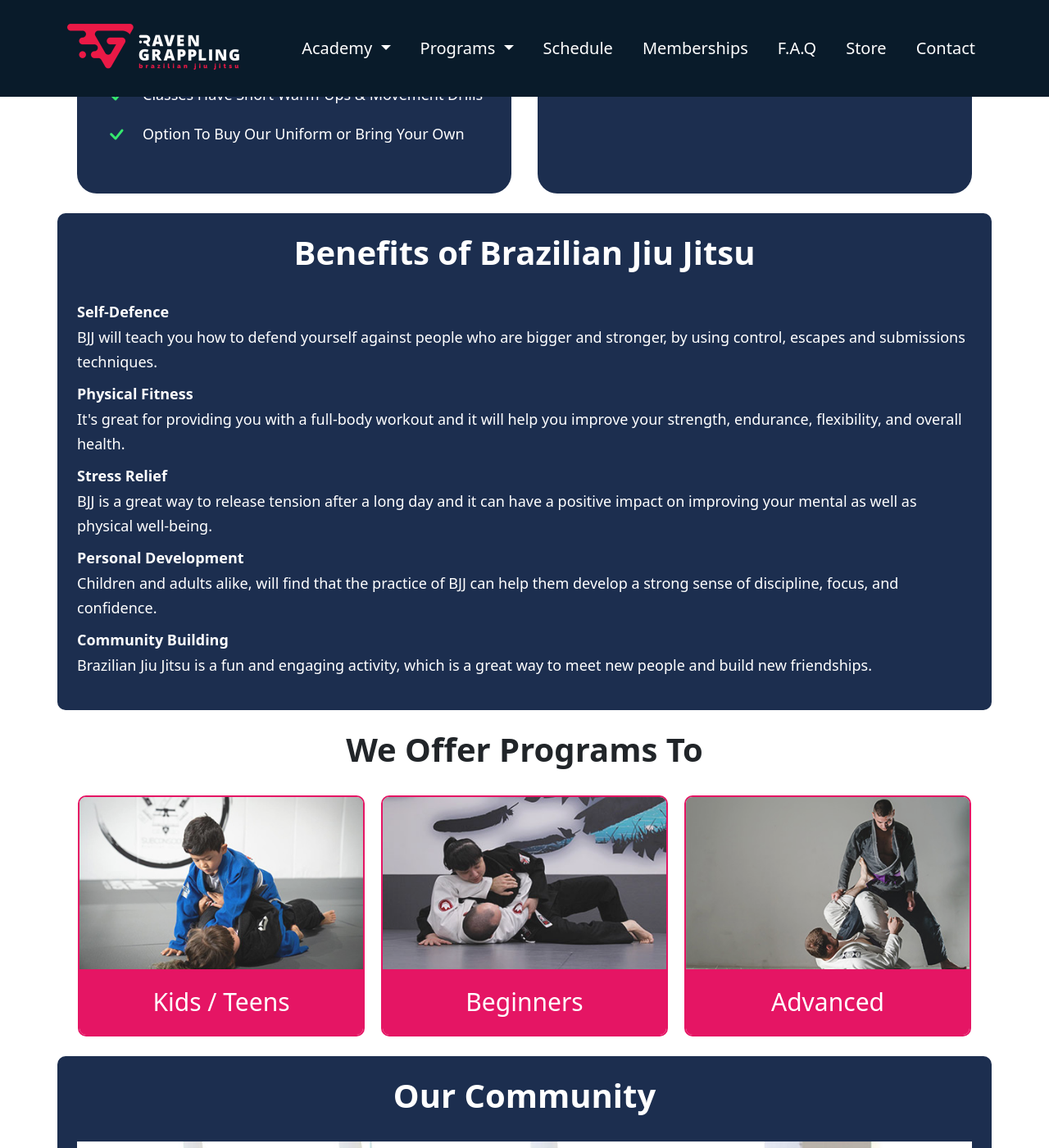
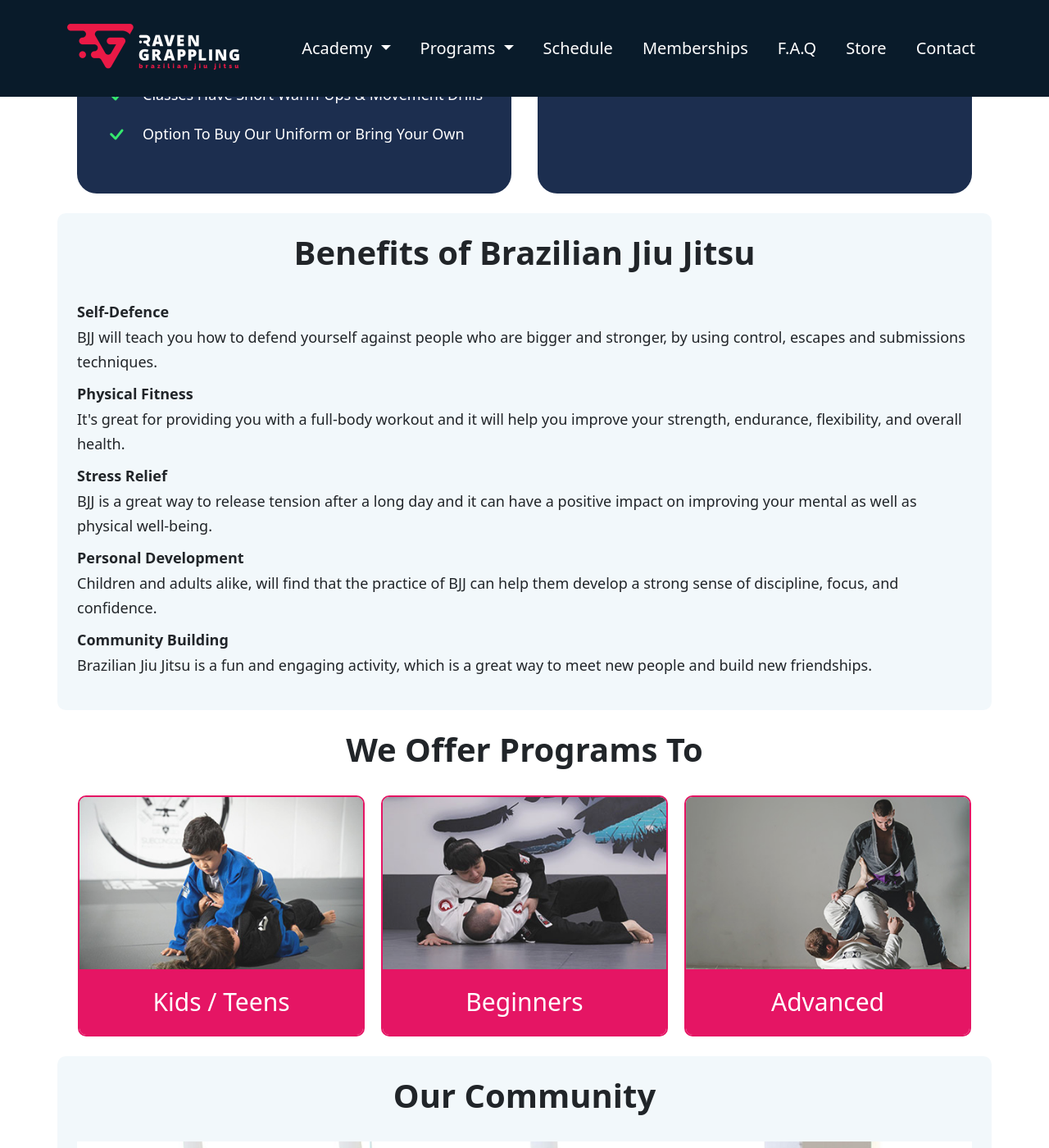
Before and after one commit to RavenGrappling/RavenGrappling.github.io, a Jekyll site: the page built from index.md, in a window 1280 px wide and 1400 px high, scrolled down 1866 px. Shown: the whole window at 82% size. Built offline with Jekyll 4.4.1, drawn with Linux system fonts in a browser that asks for light colours.

Commit message:
Update raven.css

```diff
--- a/assets/css/raven.css
+++ b/assets/css/raven.css
@@ -45,10 +45,8 @@ p, dd, li {
   line-height: 30px;
 }
 .rg-container-bg {
-  background-color: var(--rg-color-dark-blue);
+  background-color: rgba(0, 114, 166, 0.05);
   border-radius: 10px;
-  padding: 3rem 2rem;
-  color: white;
 }
 a.rg-button {
   display: inline-block;
```
